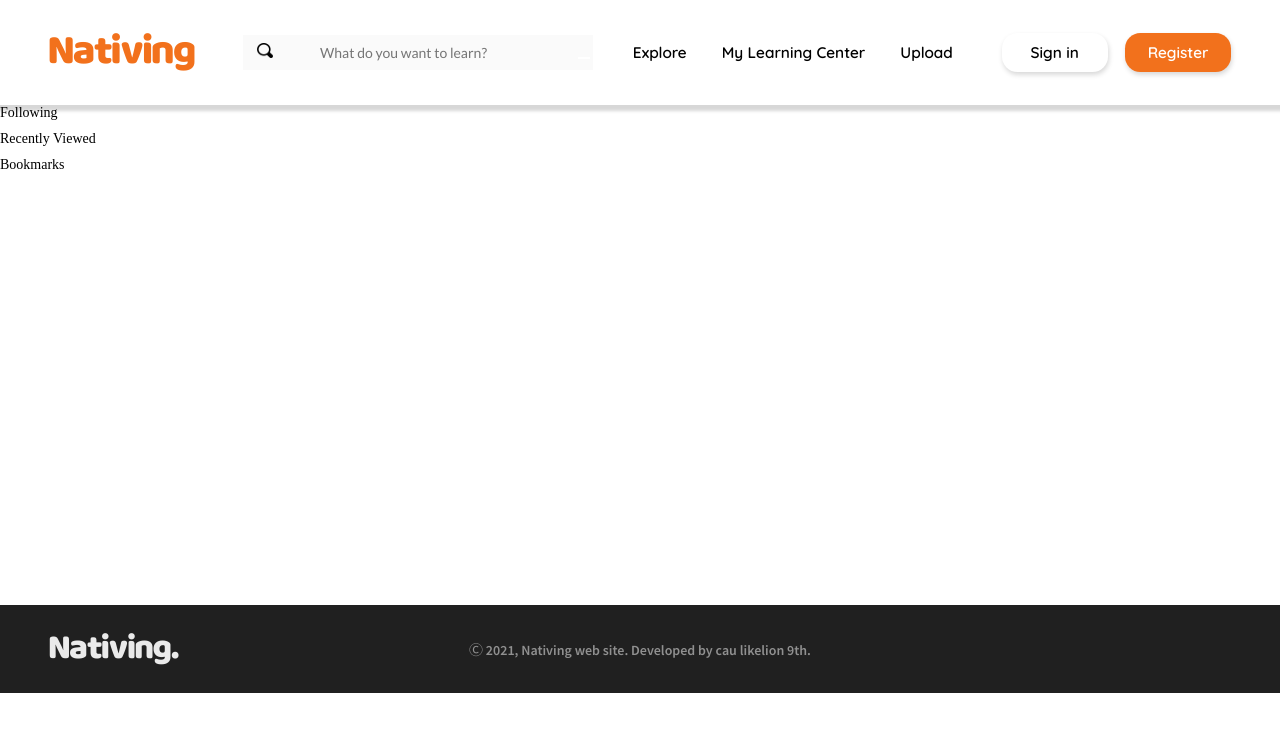
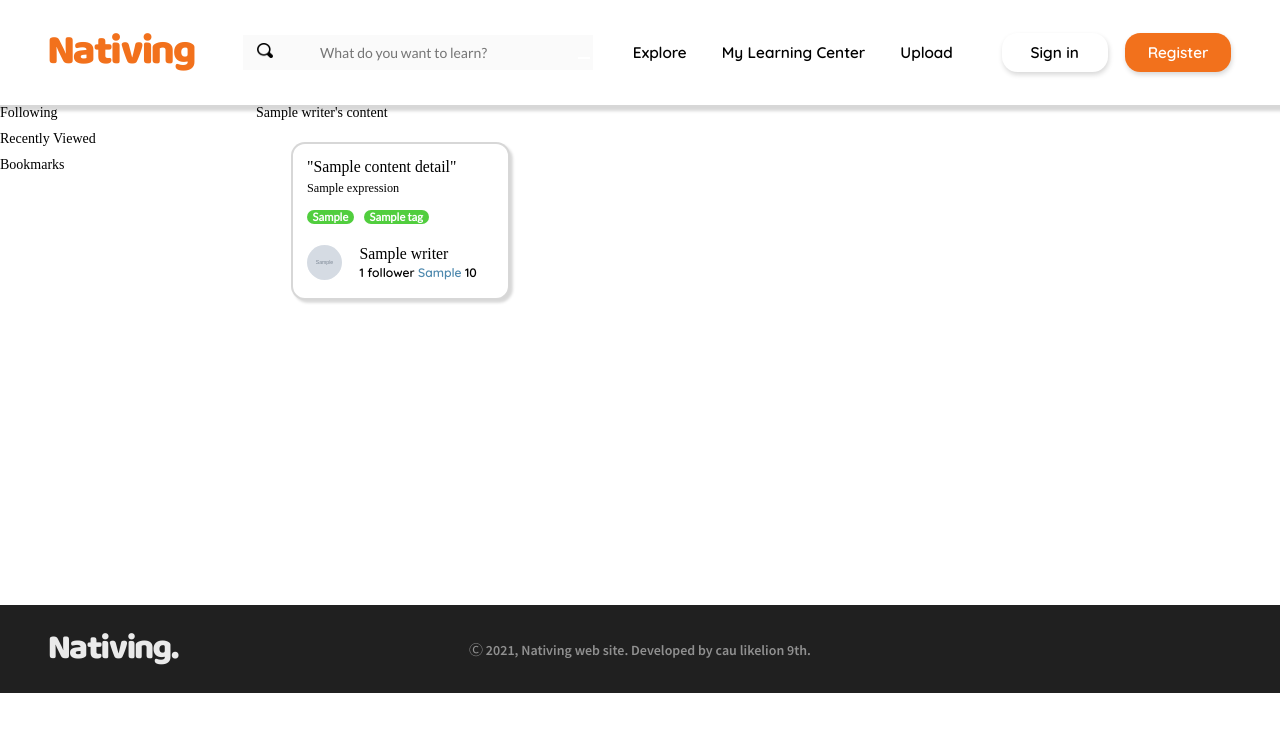
Before and after one commit to LikeLion-CAU-9th/Nativing2, a Django app: template Nativing/learningcenter/templates/learning.html in a window 1280 px wide. Shown: the top 732 px of the page. Run offline with Django 3.2, Linux system fonts and the light colour scheme; the template is opened without the code that fills it: most values are stand-ins (such as "Sample title", 1, 10 or a date in 2020); grey boxes marked "Sample" are stand-in pictures; some web fonts are replaced.

Commit message:
Feat: learning center following contents backend

```diff
--- a/Nativing/learningcenter/static/css/learning.css
+++ b/Nativing/learningcenter/static/css/learning.css
@@ -18,3 +18,70 @@
     width: 80%;
     height: auto;
 }
+
+.featured-content {
+    background: linear-gradient(to bottom, #EAEAEA, #EAEAEA 85%, white 100%);
+    height: 35rem;
+    box-sizing: border-box;
+    display: flex;
+    flex-direction: column;
+    justify-content: flex-start;
+    padding-top: 2.5rem;
+    gap: 2.5rem;
+}
+
+.screen {
+    padding: 3rem 3rem;
+    height: 30rem;
+}
+
+.featured-content > span {
+    font-size: 2em;
+    font-family: 'QuickSand';
+    font-weight: bold;
+}
+
+.featured-content__content-box {
+    /* display: flex;
+    flex-direction: row;
+    justify-content: center;
+    align-items: center;
+    white-space: nowrap;
+    overflow: hidden;
+    gap: 6rem; */
+    padding: 0 1rem;
+}
+
+.categorized-content {
+    box-sizing: border-box;
+    padding: 1.25rem 7rem 1.25rem 6.75rem;
+}
+
+.filtered-content {
+    margin-top: 2.6rem;
+    padding: 1rem 1rem 0;
+    font-family: 'SourceSansPro';
+    font-size: 2rem;
+}
+
+.filtered-content__content-box {
+    margin-top: 1rem;
+    padding: 0 1rem;
+    /* display: flex;
+    white-space: nowrap;
+    overflow: hidden;
+    padding-bottom: 0.2em;
+    gap: 3rem; */
+}
+
+.content {
+    margin: 1.5em;
+}
+
+.content:hover {
+    /* transform: scale(1.1); */
+    cursor: pointer;
+    position: relative;
+    z-index: 2;
+    box-shadow: 0em 0em 2rem 0.5rem var(--shadow);;
+}
--- a/Nativing/learningcenter/templates/learning.html
+++ b/Nativing/learningcenter/templates/learning.html
@@ -15,7 +15,51 @@
     </div>
 
     <div class = "main-section">
+        {% for content in contents %}
+            <span>{{content.0.writer.name}}</span>'s content
 
+            <div class="filtered-content__content-box">
+                {% for content_detail in content %}
+                <div class="content">
+                  <a class="content-link" href="{% url 'content_detail' content_detail.id %}">
+                      <div class="content__expression">
+                          "{{ content_detail.title }}"
+                      </div>
+                      <div class="content__title">
+                          {{ content_detail.expression }}
+                      </div>
+                      <ul class="content__tags">
+                          <li class="tag">{{ content_detail.relation_select }}</li>
+                          {% for tag in content_detail.tag.all %}
+                          <li class="tag">{{ tag }}</li>
+                          {% endfor %}
+                      </ul>
+                      <div class="content__author">
+                          <div class="content__author__left">
+                              <img src="{{ content_detail.writer.user_image.url }}" class="content__author__left__image">
+                          </div>
+                          <div class="content__author__right">
+                              <div class="content__author__right__name"> {{ content_detail.writer.name }} </div>
+                              <div class="content__author__right__detail">
+                                  <span>{{ content_detail.writer.followee.count }}</span>
+                                  {% if content_detail.writer.followee.count > 1 %}
+                                  followers
+                                  {% else %}
+                                  follower
+                                  {% endif %}
+                                  <span class="skyblue">{{ content_detail.writer.user_gender }}</span> {{ content_detail.writer.user_age }}
+                              </div>
+                          </div>
+                      </div>
+                    </a>
+                </div>
+                {% endfor %}
+              </div>
+
+
+
+
+        {% endfor %}
     </div>
 
 
```
Also changed, not shown: Nativing/learningcenter/views.py (+11 -1 lines).
